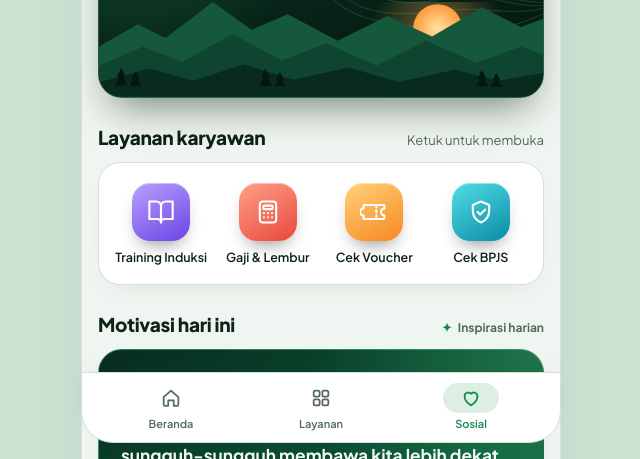
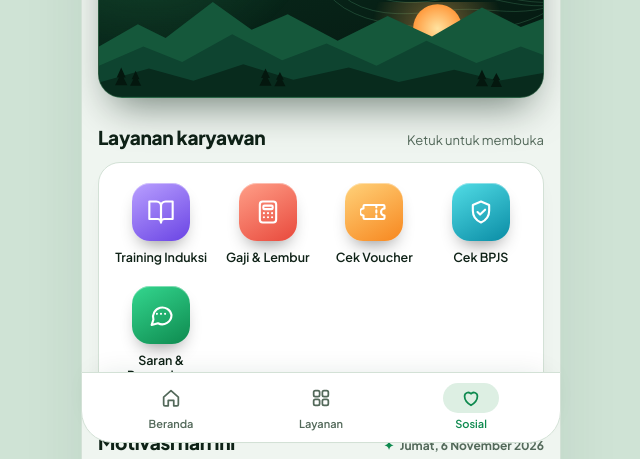
Before and after one commit to yodiwahyu/kmj2, a plain HTML site: page index.html in a window 1280 px wide. Shown: the part 341-800 px from the top of the page, without its empty margins (319-959 px from the left). Drawn offline with Linux system fonts and the light colour scheme.

Commit message:
Update index.html

```diff
--- a/index.html
+++ b/index.html
@@ -374,7 +374,7 @@ footer .sign { color: var(--fg); font-weight: 700; font-size: .9375rem; }
      short : nama pendek di bawah ikon
      desc  : keterangan singkat layanan
      url   : alamat web app
-     icon  : calc, ticket, shield, doc, calendar, clock, link, book-open
+     icon  : calc, ticket, shield, doc, calendar, clock, link, book-open, message
      color : green, amber, teal, coral, violet
      tag   : opsional, misalnya "Baru"
     DAILY_CONTENT (motivasi dan tips yang berganti setiap tanggal)
@@ -420,6 +420,14 @@ const MENUS = [
     url: "https://bpjskmj2.vercel.app/",
     icon: "shield",
     color: "teal"
+  },
+  {
+    title: "Kotak Saran & Pengaduan",
+    short: "Saran & Pengaduan",
+    desc: "Sampaikan saran, masukan, atau pengaduan kamu.",
+    url: "http://111.68.31.77/suara",
+    icon: "message",
+    color: "green",
   }
 ];
 
@@ -454,7 +462,8 @@ const ICONS = {
   instagram: '<svg viewBox="0 0 24 24" fill="none" stroke="currentColor" stroke-width="1.8" stroke-linecap="round" stroke-linejoin="round"><rect x="3.5" y="3.5" width="17" height="17" rx="5"/><circle cx="12" cy="12" r="4"/><circle cx="17.2" cy="6.8" r=".6" fill="currentColor"/></svg>',
   tiktok: '<svg viewBox="0 0 24 24" fill="none" stroke="currentColor" stroke-width="1.8" stroke-linecap="round" stroke-linejoin="round"><path d="M14 3v11.2a3.7 3.7 0 1 1-3.7-3.7"/><path d="M14 3c.3 2.6 2 4.3 5 4.5"/></svg>',
   spark: '<svg viewBox="0 0 24 24" fill="none" stroke="currentColor" stroke-width="1.8" stroke-linecap="round" stroke-linejoin="round"><path d="M12 4v5M12 15v5M4 12h5M15 12h5"/></svg>',
-  'book-open': '<svg viewBox="0 0 24 24" fill="none" stroke="currentColor" stroke-width="1.8" stroke-linecap="round" stroke-linejoin="round"><path d="M2 3h6a4 4 0 0 1 4 4v14a3 3 0 0 0-3-3H2z"/><path d="M22 3h-6a4 4 0 0 0-4 4v14a3 3 0 0 1 3-3h7z"/></svg>'
+  'book-open': '<svg viewBox="0 0 24 24" fill="none" stroke="currentColor" stroke-width="1.8" stroke-linecap="round" stroke-linejoin="round"><path d="M2 3h6a4 4 0 0 1 4 4v14a3 3 0 0 0-3-3H2z"/><path d="M22 3h-6a4 4 0 0 0-4 4v14a3 3 0 0 1 3-3h7z"/></svg>',
+  message: '<svg viewBox="0 0 24 24" fill="none" stroke="currentColor" stroke-width="1.8" stroke-linecap="round" stroke-linejoin="round"><path d="M21 12a8 8 0 0 1-11.6 7.1L4 20.5l1.5-4.6A8 8 0 1 1 21 12z"/><path d="M8.5 11h.01M12 11h.01M15.5 11h.01"/></svg>'
 };
 const ARROW = '<svg viewBox="0 0 24 24" fill="none" stroke="currentColor" stroke-width="2" stroke-linecap="round" stroke-linejoin="round"><path d="M7 17L17 7M9 7h8v8"/></svg>';
 const ARROW_R = '<svg viewBox="0 0 24 24" fill="none" stroke="currentColor" stroke-width="2.2" stroke-linecap="round" stroke-linejoin="round"><path d="M5 12h14M13 6l6 6-6 6"/></svg>';
@@ -622,7 +631,7 @@ document.querySelectorAll("[data-contours]").forEach(function (svg) {
     { quote:"Kesalahan adalah kesempatan untuk memperbaiki cara kerja.", author:"Terus belajar", tip:"Jika menemukan masalah, hentikan proses bila berisiko dan laporkan kepada atasan." },
     { quote:"Konsistensi mengubah usaha sederhana menjadi pencapaian.", author:"Jaga konsistensi", tip:"Pastikan instruksi kerja dipahami sebelum memulai tugas." },
     { quote:"Saling menghargai membuat tempat kerja menjadi lebih nyaman dan produktif.", author:"Budaya saling menghormati", tip:"Hargai perbedaan, hindari candaan yang merendahkan, dan gunakan bahasa yang santun." },
-    { quote:"Berikan yang terbaik bukan untuk menjadi sempurna, tetapi untuk terus menjadi lebih baik.", author:"Satu langkah lebih baik", tip:"Selesaikan pekerjaan sesuai standar tanpa mengabaikan keselamatan." }
+    { quote:"Berikan yang terbaik bukan untuk menjadi sempurna, tetapi untuk terus menjadi lebih baik.", author:"Satu langkah lebih baik", tip:"Selesaikan pekerjaan sesuai standar tanpa mengabaikan keselamatan." },
     { quote:"Kualitas sebuah tas bukan sekadar bahan, tapi ketelitian tangan yang menjahitnya.", author:"Fokus Produksi", tip:"Perhatikan jahitan dan detail material. Hindari cacat produksi (reject) sekecil mungkin." },
     { quote:"Lingkungan kerja yang bersih mencerminkan pikiran yang jernih.", author:"Budaya 5R/5S", tip:"Terapkan 5R (Ringkas, Rapi, Resik, Rawat, Rajin) sebelum dan sesudah jam kerja." },
     { quote:"Kecepatan tanpa ketelitian hanya akan menghasilkan pengulangan kerja.", author:"Pengingat Efisiensi", tip:"Kerjakan dengan ritme yang pas. Lebih baik teliti di awal daripada harus membongkar (repair) di akhir." },
@@ -652,9 +661,8 @@ document.querySelectorAll("[data-contours]").forEach(function (svg) {
 
     const now = new Date();
 
-    // [PERBAIKAN]: Gunakan tanggal hari ini (1-31) sebagai urutan.
-    // getDate() menghasilkan angka 1-31. Dikurangi 1 karena urutan array dimulai dari 0.
-    // % entries.length berfungsi sebagai pengaman: jika jumlah motivasi kurang dari 31, ia akan otomatis mengulang dari awal tanpa error.
+    // Gunakan tanggal hari ini (1-31) sebagai urutan.
+    // % entries.length sebagai pengaman: jika jumlah motivasi kurang dari 31, otomatis mengulang dari awal.
     const todayIndex = (now.getDate() - 1) % entries.length;
     const item = entries[todayIndex];
 
```
